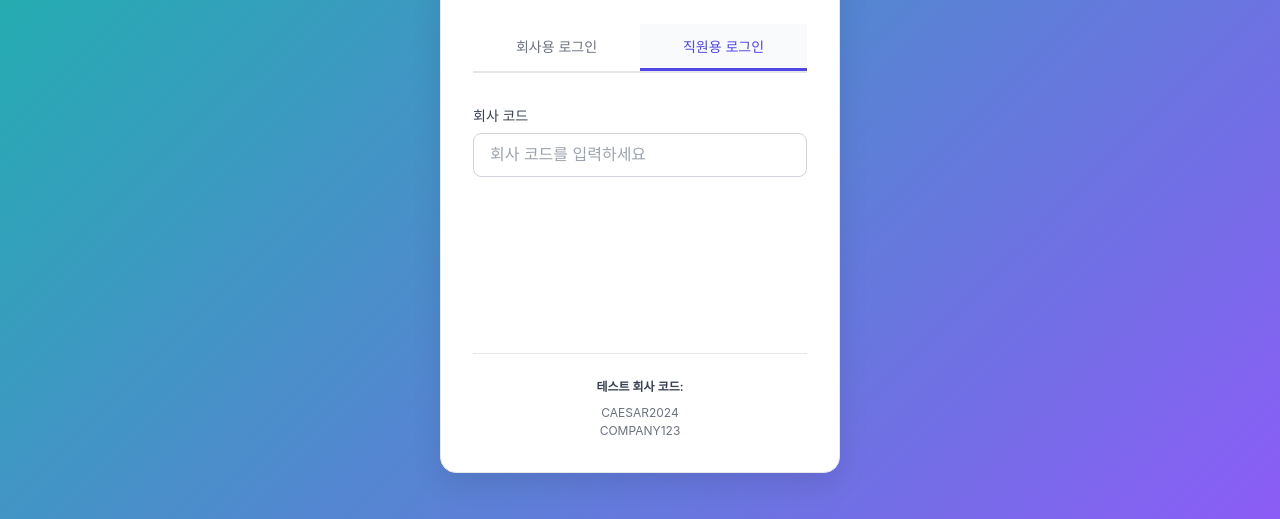
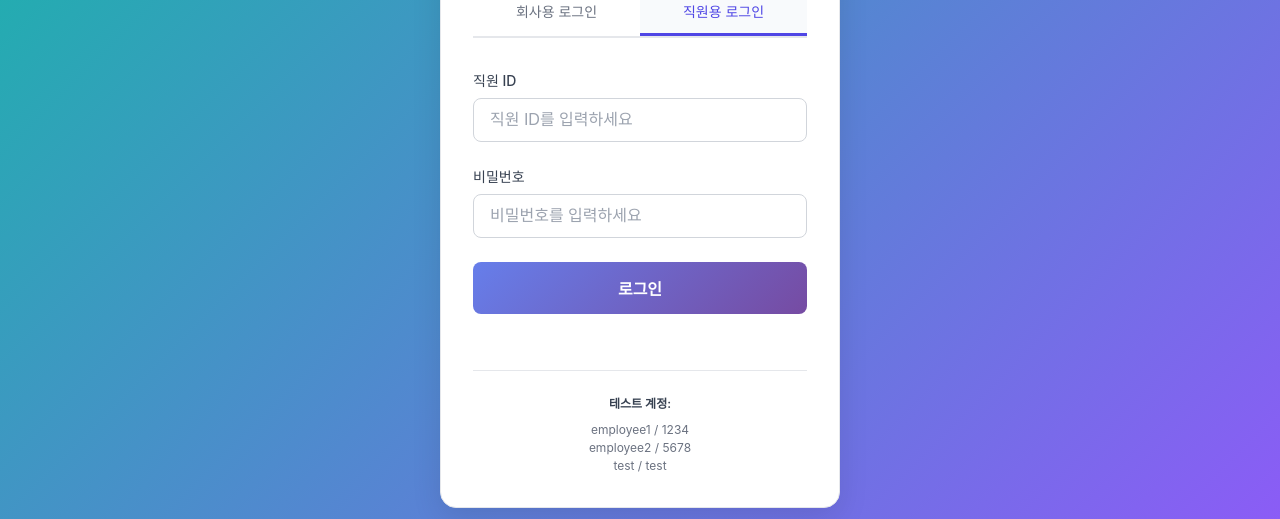
Before and after one commit to Project-BananaLab/Caesar_frontend, a React (Vite) app: page /login in a window 1280 px wide. Both pictures are taken after a click on the button "직원용 로그인". Shown: the part 278-797 px from the top of the page. Built offline with nearby package versions, Linux system fonts and the light colour scheme; no server answers; grey boxes are pictures that could not be loaded.

Commit message:
로그인 수정

```diff
--- a/src/assets/styles/ChannelSidebar.css
+++ b/src/assets/styles/ChannelSidebar.css
@@ -332,7 +332,7 @@
 
 .channel-trash-button {
   width: auto;
-  padding: 0 12px;
+  padding: 0 16px;
   background: #1E293B;
   border: 1px solid #334155;
   border-radius: 6px;
--- a/src/assets/styles/ChatPage.css
+++ b/src/assets/styles/ChatPage.css
@@ -96,3 +96,41 @@
 .search-close-button:hover {
   background: #DC2626;
 }
+
+/* 채팅 메시지 리스트 스크롤바 스타일 */
+.chat-message-list::-webkit-scrollbar {
+  width: 8px;
+}
+
+.chat-message-list::-webkit-scrollbar-track {
+  background: #F1F5F9;
+  border-radius: 4px;
+}
+
+.chat-message-list::-webkit-scrollbar-thumb {
+  background: #374151;
+  border-radius: 4px;
+}
+
+.chat-message-list::-webkit-scrollbar-thumb:hover {
+  background: #1F2937;
+}
+
+/* 채팅 입력창 스크롤바 스타일 */
+.chat-composer-input::-webkit-scrollbar {
+  width: 8px;
+}
+
+.chat-composer-input::-webkit-scrollbar-track {
+  background: #F1F5F9;
+  border-radius: 4px;
+}
+
+.chat-composer-input::-webkit-scrollbar-thumb {
+  background: #374151;
+  border-radius: 4px;
+}
+
+.chat-composer-input::-webkit-scrollbar-thumb:hover {
+  background: #1F2937;
+}
--- a/src/assets/styles/Login.css
+++ b/src/assets/styles/Login.css
@@ -53,6 +53,10 @@
   color: #111827;
   font-size: 16px;
   transition: all 0.2s ease;
+  width: 100%;
+  box-sizing: border-box;
+  word-wrap: break-word;
+  overflow-wrap: break-word;
   /* IME 모드 힐트 (일부 브라우저에서 지원) */
   ime-mode: disabled;
   -ms-ime-mode: disabled;
--- a/src/components/SettingsModal.jsx
+++ b/src/components/SettingsModal.jsx
@@ -45,8 +45,9 @@ export default function SettingsModal({ open, onClose }) {
               ))}
             </section>
 
-            {/* 연동 설정 */}
-            {[{t:'Notion'},{t:'Google'},{t:'Slack'}].map(({t}) => (
+
+            {/* 기타 연동 설정 */}
+            {[{t:'Notion'},{t:'Slack'}].map(({t}) => (
               <section key={t} style={{ marginBottom: 16 }}>
                 <div style={{ display: 'flex', alignItems: 'center', justifyContent: 'space-between', marginBottom: 8 }}>
                   <div style={{ fontWeight: 'bold', color: '#111827' }}>{t}</div>
@@ -58,30 +59,6 @@ export default function SettingsModal({ open, onClose }) {
               </section>
             ))}
 
-            {/* 구글 캘린더 섹션 */}
-            <section style={{ marginBottom: 16 }}>
-              <div style={{
-                fontWeight: 'bold',
-                color: '#111827',
-                marginBottom: 12,
-                fontSize: '16px'
-              }}>
-                📅 구글 캘린더
-              </div>
-
-              <div style={{ marginBottom: '16px' }}>
-                <CalendarButton
-                  onSuccess={(events) => {
-                    alert(`캘린더 연결 성공! 오늘 일정 ${events.length}개를 찾았습니다.`)
-                  }}
-                  onError={(error) => {
-                    alert('캘린더 연결 실패: ' + error.message)
-                  }}
-                />
-              </div>
-
-              <CalendarDisplay />
-            </section>
 
         </div>
       </div>
--- a/src/components/chat/ChannelSidebar.jsx
+++ b/src/components/chat/ChannelSidebar.jsx
@@ -7,6 +7,7 @@ import { isAdmin } from '../../entities/user/constants'
 import { loadTrashConversations, clearTrash } from '../../entities/conversation/storage'
 import TrashModal from './TrashModal'
 import '../../assets/styles/ChannelSidebar.css'
+import { LuLogOut } from "react-icons/lu";
 
 export default function ChannelSidebar({
   conversations = [],
--- a/src/components/chat/ChatMessageList.jsx
+++ b/src/components/chat/ChatMessageList.jsx
@@ -90,7 +90,7 @@ function ChatMessage({ message, onPreview, searchQuery, isCurrentMatch }) {
         padding: '12px 16px',
         borderRadius: isUser ? '18px 18px 4px 18px' : '18px 18px 18px 4px',
         background: isUser
-          ? 'linear-gradient(135deg, #4F46E5, #06B6D4)'
+          ? '#3B82F6'
           : '#F3F4F6',
         color: isUser ? '#FFFFFF' : '#374151',
         wordBreak: 'break-word',
@@ -133,12 +133,14 @@ export default function ChatMessageList({ messages, onPreview, searchQuery, sear
 
   return (
     <div className="chat-message-list" style={{
-      width: '60%',
+      width: '100%',
       margin: '0 auto',
       flex: 1,
       overflowY: 'auto',
-      padding: '16px',
-      background: '#FFFFFF'
+      padding: '16px 20%',
+      background: '#FFFFFF',
+      scrollbarWidth: 'thin',
+      scrollbarColor: '#CBD5E1 #F1F5F9'
     }}>
       {messages.map((message, index) => {
         const isCurrentMatch = searchMatches.some(match =>
--- a/src/pages/Login.jsx
+++ b/src/pages/Login.jsx
@@ -1,19 +1,15 @@
 import React, { useState } from 'react'
 import { getUserRole } from '../entities/user/constants'
-import GoogleLoginButton from '../components/GoogleLoginButton'
 import '../assets/styles/Login.css'
 
 export default function Login({ onLogin }) {
   const [activeTab, setActiveTab] = useState('company') // 'company' or 'employee'
   const [companyId, setCompanyId] = useState('')
   const [companyCode, setCompanyCode] = useState('')
+  const [employeeId, setEmployeeId] = useState('')
+  const [employeePassword, setEmployeePassword] = useState('')
   const [error, setError] = useState('')
 
-  // 구글 로그인 실패 처리
-  const handleGoogleLoginError = (error) => {
-    console.error('구글 로그인 에러:', error)
-    setError('구글 로그인에 실패했습니다. 다시 시도해주세요.')
-  }
 
   // 회사 계정 데이터 (ID만으로 인증)
   const companyAccounts = [
@@ -22,8 +18,6 @@ export default function Login({ onLogin }) {
     { id: 'manager', role: 'user' }
   ]
 
-  // 회사 코드 데이터
-  const validCompanyCodes = ['CAESAR2024', 'COMPANY123']
 
   // 회사 ID 입력 처리
   const handleCompanyIdChange = (e) => {
@@ -60,24 +54,42 @@ export default function Login({ onLogin }) {
     }
   }
 
-  // 직원용 로그인 처리 (구글 + 회사코드)
-  const handleEmployeeGoogleLogin = (googleUser) => {
-    if (!companyCode || !validCompanyCodes.includes(companyCode)) {
-      setError('올바른 회사 코드를 입력해주세요.')
-      return
+  // 직원 ID 입력 처리
+  const handleEmployeeIdChange = (e) => {
+    const value = e.target.value
+    // 영어와 숫자만 허용
+    const englishOnly = value.replace(/[^a-zA-Z0-9]/g, '')
+    setEmployeeId(englishOnly)
   }
 
-    console.log('직원 구글 로그인 성공:', googleUser)
+  // 직원용 로그인 처리 (아이디/비밀번호)
+  const handleEmployeeLogin = (e) => {
+    e.preventDefault()
+    setError('')
+
+    // 간단한 직원 계정 데이터 (실제로는 서버에서 인증)
+    const employeeAccounts = [
+      { id: 'employee1', password: '1234', name: '김직원' },
+      { id: 'employee2', password: '5678', name: '이직원' },
+      { id: 'test', password: 'test', name: '테스트직원' }
+    ]
+
+    const account = employeeAccounts.find(acc =>
+      acc.id.toLowerCase() === employeeId.toLowerCase() &&
+      acc.password === employeePassword
+    )
+
+    if (account) {
       onLogin({
-      username: googleUser.username,
-      email: googleUser.email,
-      picture: googleUser.picture,
+        username: account.id,
+        name: account.name,
         type: 'employee',
-      companyCode: companyCode,
-      googleId: googleUser.googleId,
         isAuthenticated: true,
         role: 'user'
       })
+    } else {
+      setError('아이디 또는 비밀번호가 올바르지 않습니다.')
+    }
   }
 
   return (
@@ -143,14 +155,26 @@ export default function Login({ onLogin }) {
             </form>
           ) : (
             /* 직원용 로그인 */
-            <div className="employee-login-form">
+            <form onSubmit={handleEmployeeLogin} className="login-form">
               <div className="form-group">
-                <label className="form-label">회사 코드</label>
+                <label className="form-label">직원 ID</label>
                 <input
                   type="text"
-                  value={companyCode}
-                  onChange={handleCompanyCodeChange}
-                  placeholder="회사 코드를 입력하세요"
+                  value={employeeId}
+                  onChange={handleEmployeeIdChange}
+                  placeholder="직원 ID를 입력하세요"
+                  className="form-input"
+                  required
+                />
+              </div>
+
+              <div className="form-group">
+                <label className="form-label">비밀번호</label>
+                <input
+                  type="password"
+                  value={employeePassword}
+                  onChange={(e) => setEmployeePassword(e.target.value)}
+                  placeholder="비밀번호를 입력하세요"
                   className="form-input"
                   required
                 />
@@ -162,19 +186,17 @@ export default function Login({ onLogin }) {
                 </div>
               )}
 
-              <div className="google-login-section">
-                <GoogleLoginButton
-                  onSuccess={handleEmployeeGoogleLogin}
-                  onError={handleGoogleLoginError}
-                />
-              </div>
+              <button type="submit" className="login-button employee-login">
+                로그인
+              </button>
 
               <div className="test-accounts">
-                <div className="test-accounts-title">테스트 회사 코드:</div>
-                <div>CAESAR2024</div>
-                <div>COMPANY123</div>
+                <div className="test-accounts-title">테스트 계정:</div>
+                <div>employee1 / 1234</div>
+                <div>employee2 / 5678</div>
+                <div>test / test</div>
               </div>
-            </div>
+            </form>
           )}
         </div>
       </div>
```
Also changed, not shown: src/components/chat/ChatComposer.jsx (+45 -21 lines). Lines whose indentation alone changed are shown as unchanged.
